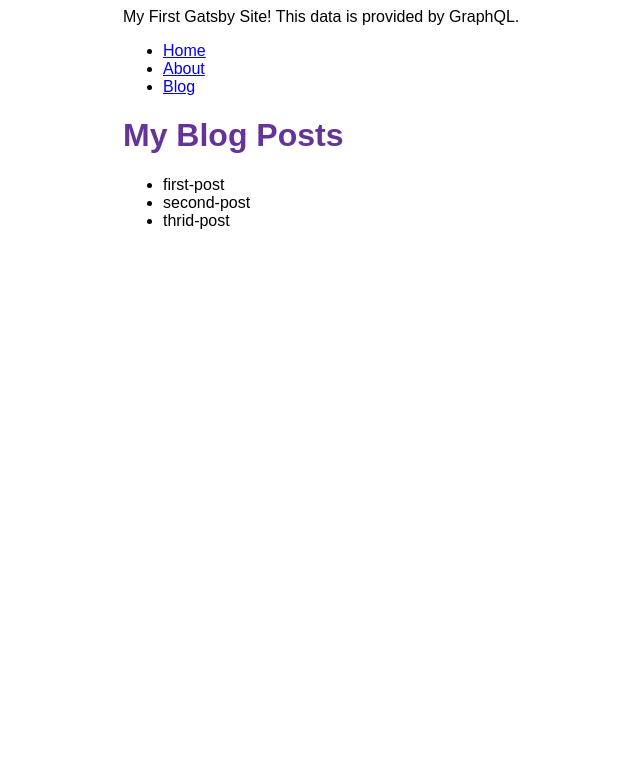
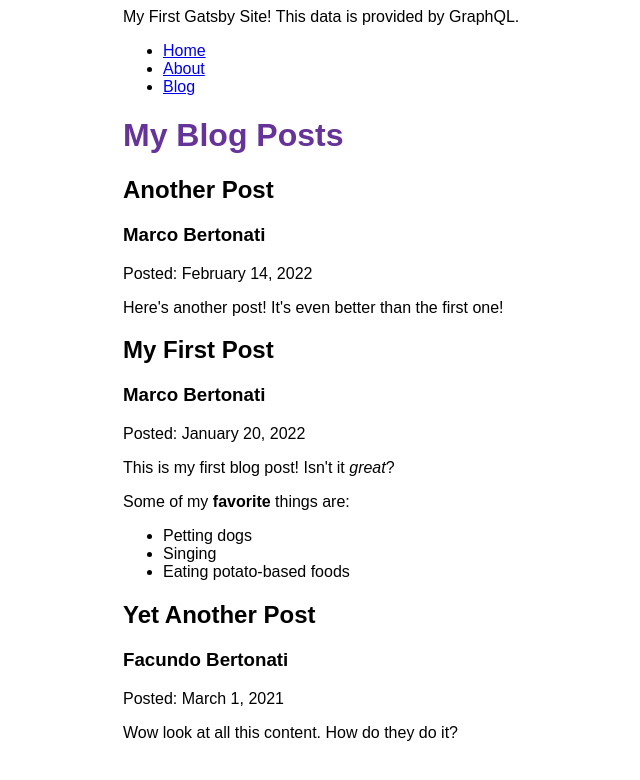
Before and after one commit to marcobertonati/first-gatsby-web, a Gatsby site: page /blog in a window 1280 px wide. Shown: the whole page, without its empty margins (267-907 px from the left). Built offline with nearby package versions, Linux system fonts and the light colour scheme; Gatsby itself is replaced by a stand-in of ours.

Commit message:
Finished Gatsby Tutorial Part 5

```diff
--- a/blog/first-post.mdx
+++ b/blog/first-post.mdx
@@ -0,0 +1,13 @@
+---
+title: "My First Post"
+date: "2022-01-20"
+author: "Marco Bertonati"
+---
+
+This is my first blog post! Isn't it *great*?
+
+Some of my **favorite** things are:
+
+* Petting dogs
+* Singing
+* Eating potato-based foods
--- a/blog/second-post.mdx
+++ b/blog/second-post.mdx
@@ -0,0 +1,7 @@
+---
+title: "Another Post"
+date: "2022-02-14"
+author: "Marco Bertonati"
+---
+
+Here's another post! It's even better than the first one!
--- a/blog/thrid-post.mdx
+++ b/blog/thrid-post.mdx
@@ -0,0 +1,7 @@
+---
+title: "Yet Another Post"
+date: "2021-03-01"
+author: "Facundo Bertonati"
+---
+
+Wow look at all this content. How do they do it?
--- a/gatsby-config.js
+++ b/gatsby-config.js
@@ -10,5 +10,6 @@ module.exports = {
       resolve: "gatsby-source-filesystem",
       options: { name: `blog`, path: `${__dirname}/blog` },
     },
+    "gatsby-plugin-mdx",
   ],
 };
--- a/package.json
+++ b/package.json
@@ -15,8 +15,11 @@
     "clean": "gatsby clean"
   },
   "dependencies": {
+    "@mdx-js/mdx": "^1.6.22",
+    "@mdx-js/react": "^1.6.22",
     "gatsby": "^4.8.0",
     "gatsby-plugin-image": "^2.9.0",
+    "gatsby-plugin-mdx": "^3.9.0",
     "gatsby-plugin-sharp": "^4.9.0",
     "gatsby-source-filesystem": "^4.9.0",
     "react": "^17.0.1",
--- a/src/pages/blog.js
+++ b/src/pages/blog.js
@@ -1,28 +1,34 @@
 import * as React from "react";
 import { graphql } from "gatsby";
+import { MDXRenderer } from "gatsby-plugin-mdx";
 import Layout from "../components/layout";
 
 const BlogPage = ({ data }) => {
   return (
     <Layout pageTitle="My Blog Posts">
-      <ul>
-      {
-        data.allFile.nodes.map(node => (
-          <li key={node.name}>
-            {node.name}
-          </li>
-        ))
-      }
-      </ul>
+      {data.allMdx.nodes.map((node) => (
+        <article key={node.id}>
+          <h2>{node.frontmatter.title}</h2>
+          <h3>{node.frontmatter.author}</h3>
+          <p>Posted: {node.frontmatter.date}</p>
+          <MDXRenderer>{node.body}</MDXRenderer>
+        </article>
+      ))}
     </Layout>
   );
 };
 
 export const query = graphql`
   query {
-    allFile {
+    allMdx(sort: { fields: frontmatter___date, order: DESC }) {
       nodes {
-        name
+        frontmatter {
+          date( formatString: "MMMM D, YYYY")
+          title
+          author
+        }
+        id
+        body
       }
     }
   }
```
Also changed, not shown: 1 other file.
